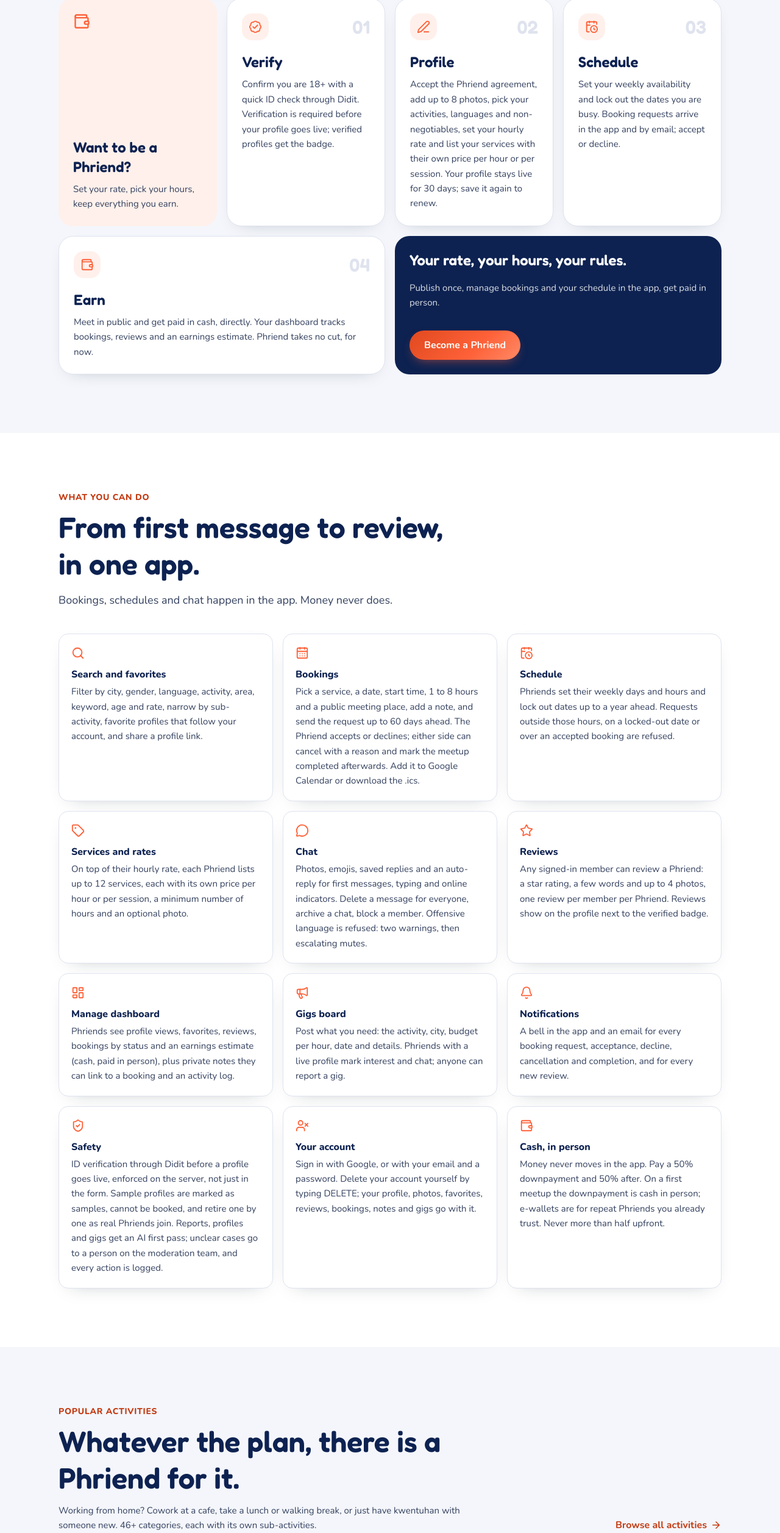
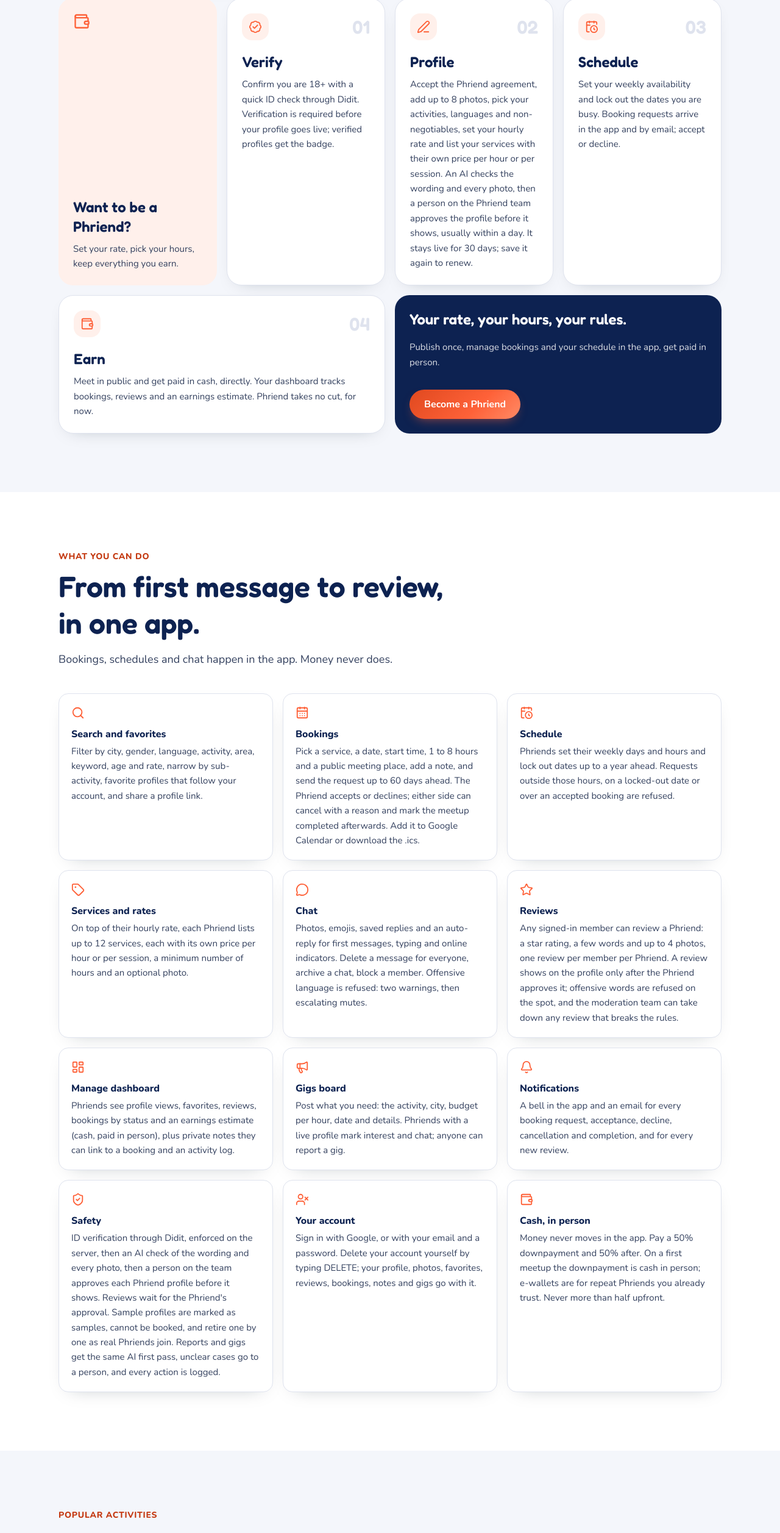
Before and after one commit to newmachinesph/phriend-web, a Next.js app: page / in a window 1280 px wide. Shown: the part 1939-4453 px from the top of the page at 61% size. Built offline with nearby package versions, Linux system fonts and the light colour scheme; no server answers.

Commit message:
copy(home): profiles approved by a person after an AI photo check; reviews approved by the Phriend

```diff
--- a/app/page.tsx
+++ b/app/page.tsx
@@ -27,7 +27,7 @@
 
 const PHRIEND_STEPS: { icon: LucideIcon; title: string; text: string }[] = [
   { icon: BadgeCheck, title: "Verify", text: "Confirm you are 18+ with a quick ID check through Didit. Verification is required before your profile goes live; verified profiles get the badge." },
-  { icon: PenLine, title: "Profile", text: "Accept the Phriend agreement, add up to 8 photos, pick your activities, languages and non-negotiables, set your hourly rate and list your services with their own price per hour or per session. Your profile stays live for 30 days; save it again to renew." },
+  { icon: PenLine, title: "Profile", text: "Accept the Phriend agreement, add up to 8 photos, pick your activities, languages and non-negotiables, set your hourly rate and list your services with their own price per hour or per session. An AI checks the wording and every photo, then a person on the Phriend team approves the profile before it shows, usually within a day. It stays live for 30 days; save it again to renew." },
   { icon: CalendarClock, title: "Schedule", text: "Set your weekly availability and lock out the dates you are busy. Booking requests arrive in the app and by email; accept or decline." },
   { icon: Wallet, title: "Earn", text: "Meet in public and get paid in cash, directly. Your dashboard tracks bookings, reviews and an earnings estimate. Phriend takes no cut, for now." },
 ];
@@ -58,7 +58,7 @@
   { icon: Lock, title: "Pay only the shared account", text: "Send money only to the bank or e-wallet account the Phriend shared in the chat. Anything else is a scam." },
   { icon: BadgeCheck, title: "ID verification", text: "Members verify their identity and age through Didit before they get the badge, and before a Phriend profile goes live." },
   { icon: Users, title: "Tell someone your plan", text: "Share where you are going, who you are meeting and when you expect to be back." },
-  { icon: Flag, title: "Report and block", text: "Report a profile or a gig from the app, block a member from the chat. Reports get an AI first pass; anything unclear goes to a person on the moderation team." },
+  { icon: Flag, title: "Report and block", text: "Report a profile or a gig from the app, block a member from the chat. Reports, profiles, photos and reviews get an AI first pass; every Phriend profile is approved by a person before it shows, and anything unclear goes to the moderation team." },
 ];
 
 const FEATURES: { icon: LucideIcon; title: string; text: string }[] = [
@@ -67,11 +67,11 @@
   { icon: CalendarClock, title: "Schedule", text: "Phriends set their weekly days and hours and lock out dates up to a year ahead. Requests outside those hours, on a locked-out date or over an accepted booking are refused." },
   { icon: Tag, title: "Services and rates", text: "On top of their hourly rate, each Phriend lists up to 12 services, each with its own price per hour or per session, a minimum number of hours and an optional photo." },
   { icon: MessageCircle, title: "Chat", text: "Photos, emojis, saved replies and an auto-reply for first messages, typing and online indicators. Delete a message for everyone, archive a chat, block a member. Offensive language is refused: two warnings, then escalating mutes." },
-  { icon: Star, title: "Reviews", text: "Any signed-in member can review a Phriend: a star rating, a few words and up to 4 photos, one review per member per Phriend. Reviews show on the profile next to the verified badge." },
+  { icon: Star, title: "Reviews", text: "Any signed-in member can review a Phriend: a star rating, a few words and up to 4 photos, one review per member per Phriend. A review shows on the profile only after the Phriend approves it; offensive words are refused on the spot, and the moderation team can take down any review that breaks the rules." },
   { icon: LayoutDashboard, title: "Manage dashboard", text: "Phriends see profile views, favorites, reviews, bookings by status and an earnings estimate (cash, paid in person), plus private notes they can link to a booking and an activity log." },
   { icon: Megaphone, title: "Gigs board", text: "Post what you need: the activity, city, budget per hour, date and details. Phriends with a live profile mark interest and chat; anyone can report a gig." },
   { icon: Bell, title: "Notifications", text: "A bell in the app and an email for every booking request, acceptance, decline, cancellation and completion, and for every new review." },
-  { icon: ShieldCheck, title: "Safety", text: "ID verification through Didit before a profile goes live, enforced on the server, not just in the form. Sample profiles are marked as samples, cannot be booked, and retire one by one as real Phriends join. Reports, profiles and gigs get an AI first pass; unclear cases go to a person on the moderation team, and every action is logged." },
+  { icon: ShieldCheck, title: "Safety", text: "ID verification through Didit, enforced on the server, then an AI check of the wording and every photo, then a person on the team approves each Phriend profile before it shows. Reviews wait for the Phriend's approval. Sample profiles are marked as samples, cannot be booked, and retire one by one as real Phriends join. Reports and gigs get the same AI first pass, unclear cases go to a person, and every action is logged." },
   { icon: UserX, title: "Your account", text: "Sign in with Google, or with your email and a password. Delete your account yourself by typing DELETE; your profile, photos, favorites, reviews, bookings, notes and gigs go with it." },
   { icon: Wallet, title: "Cash, in person", text: "Money never moves in the app. Pay a 50% downpayment and 50% after. On a first meetup the downpayment is cash in person; e-wallets are for repeat Phriends you already trust. Never more than half upfront." },
 ];
```
